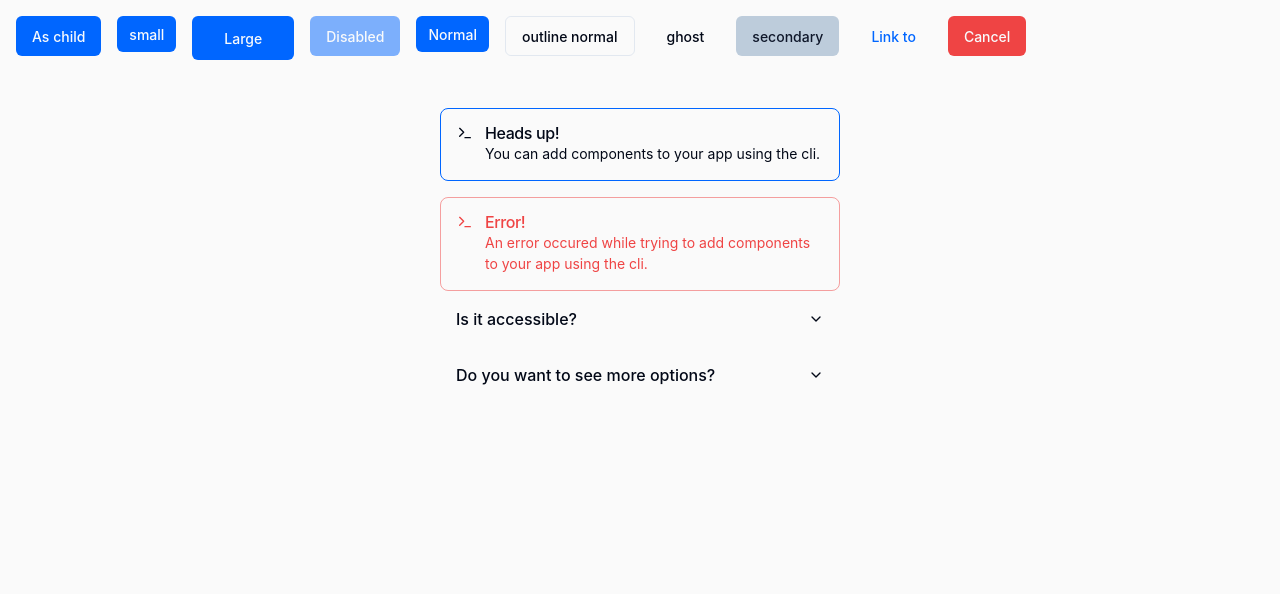
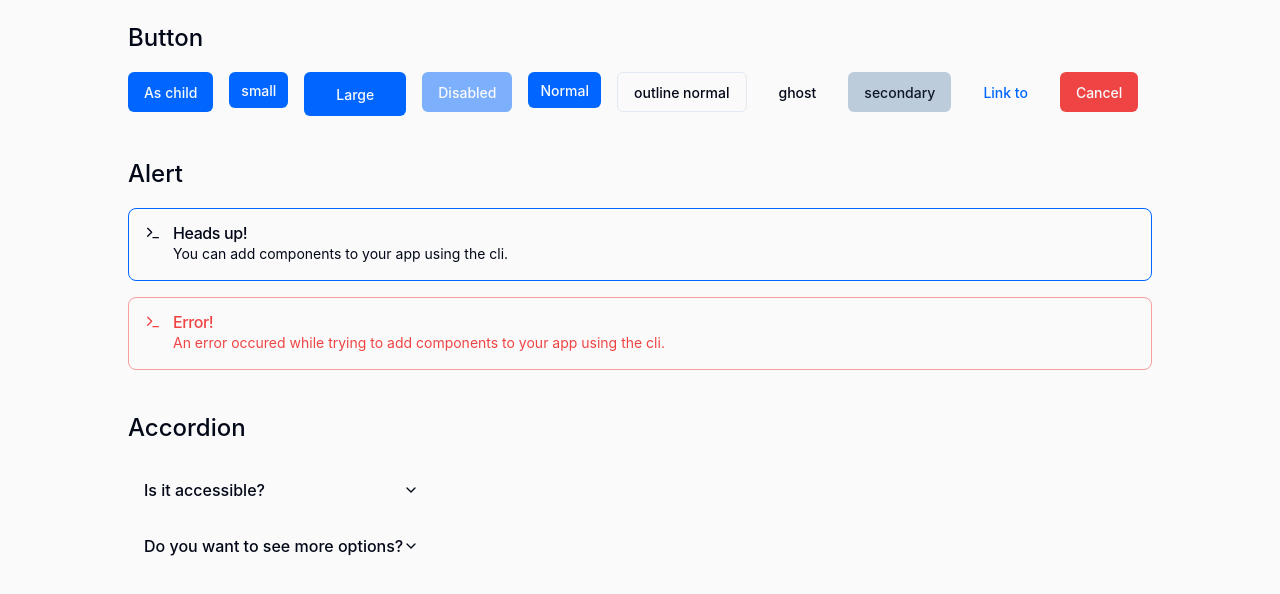
Before and after one commit to ajiohjesse/styled-ui, a React (Vite) app: page / in a window 1280 px wide. Shown: the top 594 px of the page. Built offline with nearby package versions, Linux system fonts and the light colour scheme.

Commit message:
feat: add preview sections

```diff
--- a/src/App.tsx
+++ b/src/App.tsx
@@ -1,88 +1,13 @@
-import { Terminal } from 'lucide-react';
-import {
-  Accordion,
-  AccordionContent,
-  AccordionItem,
-  AccordionTrigger,
-} from './ui/Accordion';
-import { Alert, AlertDescription, AlertTitle } from './ui/Alert';
-import Button from './ui/Button';
+import AccordionPreview from './components/AccordionPreview';
+import AlertPreview from './components/AlertPreview';
+import ButtonPreview from './components/ButtonPreview';
 
 function App() {
   return (
     <>
-      <div
-        style={{
-          display: 'flex',
-          gap: '1rem',
-          padding: '1rem',
-          flexWrap: 'wrap',
-        }}
-      >
-        <Button asChild>
-          <div>As child</div>
-        </Button>
-        <Button size='sm'>small</Button>
-        <Button size='lg'>Large</Button>
-        <Button disabled>Disabled</Button>
-        <Button size='sm'>Normal</Button>
-        <Button variant='outline'>outline normal</Button>
-        <Button variant='ghost'>ghost</Button>
-        <Button variant='secondary'>secondary</Button>
-        <Button variant='link'>Link to</Button>
-        <Button variant='destructive'>Cancel</Button>
-      </div>
-
-      <div
-        style={{
-          maxWidth: '400px',
-          marginInline: 'auto',
-          paddingBlock: '2rem',
-        }}
-      >
-        <div
-          style={{
-            display: 'grid',
-            gap: '1rem',
-          }}
-        >
-          <Alert>
-            <Terminal style={{ width: '1rem', height: '1rem' }} />
-            <AlertTitle>Heads up!</AlertTitle>
-            <AlertDescription>
-              You can add components to your app using the cli.
-            </AlertDescription>
-          </Alert>
-
-          <Alert variant='destructive'>
-            <Terminal style={{ width: '1rem', height: '1rem' }} />
-            <AlertTitle>Error!</AlertTitle>
-            <AlertDescription>
-              An error occured while trying to add components to your app using
-              the cli.
-            </AlertDescription>
-          </Alert>
-        </div>
-
-        <Accordion type='single' collapsible>
-          <AccordionItem value='item-1'>
-            <AccordionTrigger>Is it accessible?</AccordionTrigger>
-            <AccordionContent>
-              Yes. It adheres to the WAI-ARIA design pattern.
-            </AccordionContent>
-          </AccordionItem>
-          <AccordionItem value='item-2'>
-            <AccordionTrigger>
-              Do you want to see more options?
-            </AccordionTrigger>
-            <AccordionContent>
-              Yes. It adheres to the WAI-ARIA design pattern.
-            </AccordionContent>
-          </AccordionItem>
-        </Accordion>
-      </div>
-
-      <div></div>
+      <ButtonPreview />
+      <AlertPreview />
+      <AccordionPreview />
     </>
   );
 }
--- /dev/null
+++ b/src/components/AccordionPreview.tsx
@@ -0,0 +1,30 @@
+import {
+  Accordion,
+  AccordionContent,
+  AccordionItem,
+  AccordionTrigger,
+} from '@/ui/Accordion';
+import Section from './Section';
+
+const AccordionPreview = () => {
+  return (
+    <Section title='Accordion'>
+      <Accordion type='single' collapsible>
+        <AccordionItem value='item-1'>
+          <AccordionTrigger>Is it accessible?</AccordionTrigger>
+          <AccordionContent>
+            Yes. It adheres to the WAI-ARIA design pattern.
+          </AccordionContent>
+        </AccordionItem>
+        <AccordionItem value='item-2'>
+          <AccordionTrigger>Do you want to see more options?</AccordionTrigger>
+          <AccordionContent>
+            Yes. It adheres to the WAI-ARIA design pattern.
+          </AccordionContent>
+        </AccordionItem>
+      </Accordion>
+    </Section>
+  );
+};
+
+export default AccordionPreview;
--- /dev/null
+++ b/src/components/AlertPreview.tsx
@@ -0,0 +1,28 @@
+import { Alert, AlertDescription, AlertTitle } from '@/ui/Alert';
+import { Terminal } from 'lucide-react';
+import Section from './Section';
+
+const AlertPreview = () => {
+  return (
+    <Section title='Alert'>
+      <Alert>
+        <Terminal style={{ width: '1rem', height: '1rem' }} />
+        <AlertTitle>Heads up!</AlertTitle>
+        <AlertDescription>
+          You can add components to your app using the cli.
+        </AlertDescription>
+      </Alert>
+
+      <Alert variant='destructive'>
+        <Terminal style={{ width: '1rem', height: '1rem' }} />
+        <AlertTitle>Error!</AlertTitle>
+        <AlertDescription>
+          An error occured while trying to add components to your app using the
+          cli.
+        </AlertDescription>
+      </Alert>
+    </Section>
+  );
+};
+
+export default AlertPreview;
--- /dev/null
+++ b/src/components/ButtonPreview.tsx
@@ -0,0 +1,23 @@
+import Button from '@/ui/Button';
+import Section from './Section';
+
+const ButtonPreview = () => {
+  return (
+    <Section title='Button'>
+      <Button asChild>
+        <div>As child</div>
+      </Button>
+      <Button size='sm'>small</Button>
+      <Button size='lg'>Large</Button>
+      <Button disabled>Disabled</Button>
+      <Button size='sm'>Normal</Button>
+      <Button variant='outline'>outline normal</Button>
+      <Button variant='ghost'>ghost</Button>
+      <Button variant='secondary'>secondary</Button>
+      <Button variant='link'>Link to</Button>
+      <Button variant='destructive'>Cancel</Button>
+    </Section>
+  );
+};
+
+export default ButtonPreview;
--- /dev/null
+++ b/src/components/Section.tsx
@@ -0,0 +1,39 @@
+import styled from 'styled-components';
+
+interface SectionProps {
+  title: React.ReactNode;
+  children: React.ReactNode;
+}
+
+const Section = (props: SectionProps) => {
+  const { children, title } = props;
+
+  return (
+    <StyledSection>
+      <SectionTitle>{title}</SectionTitle>
+      <SectionContent>{children}</SectionContent>
+    </StyledSection>
+  );
+};
+
+export default Section;
+
+const StyledSection = styled.section`
+  padding-block: 20px;
+  width: 90%;
+  max-width: 1024px;
+  margin-inline: auto;
+  display: grid;
+  gap: 1rem;
+`;
+
+const SectionTitle = styled.h2`
+  font-weight: 500;
+  font-size: 1.5rem;
+`;
+
+const SectionContent = styled.div`
+  display: flex;
+  flex-wrap: wrap;
+  gap: 1rem;
+`;
```
